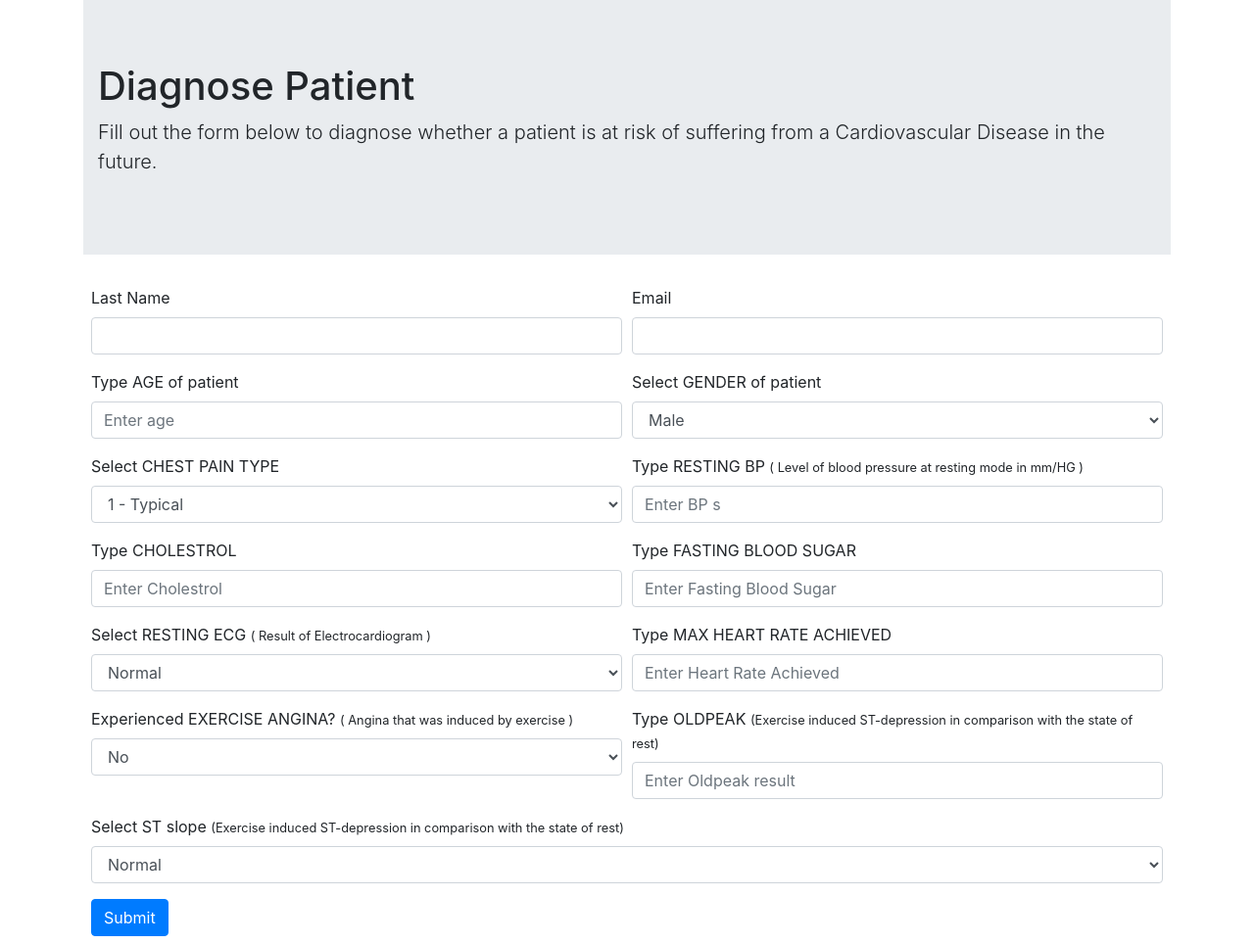
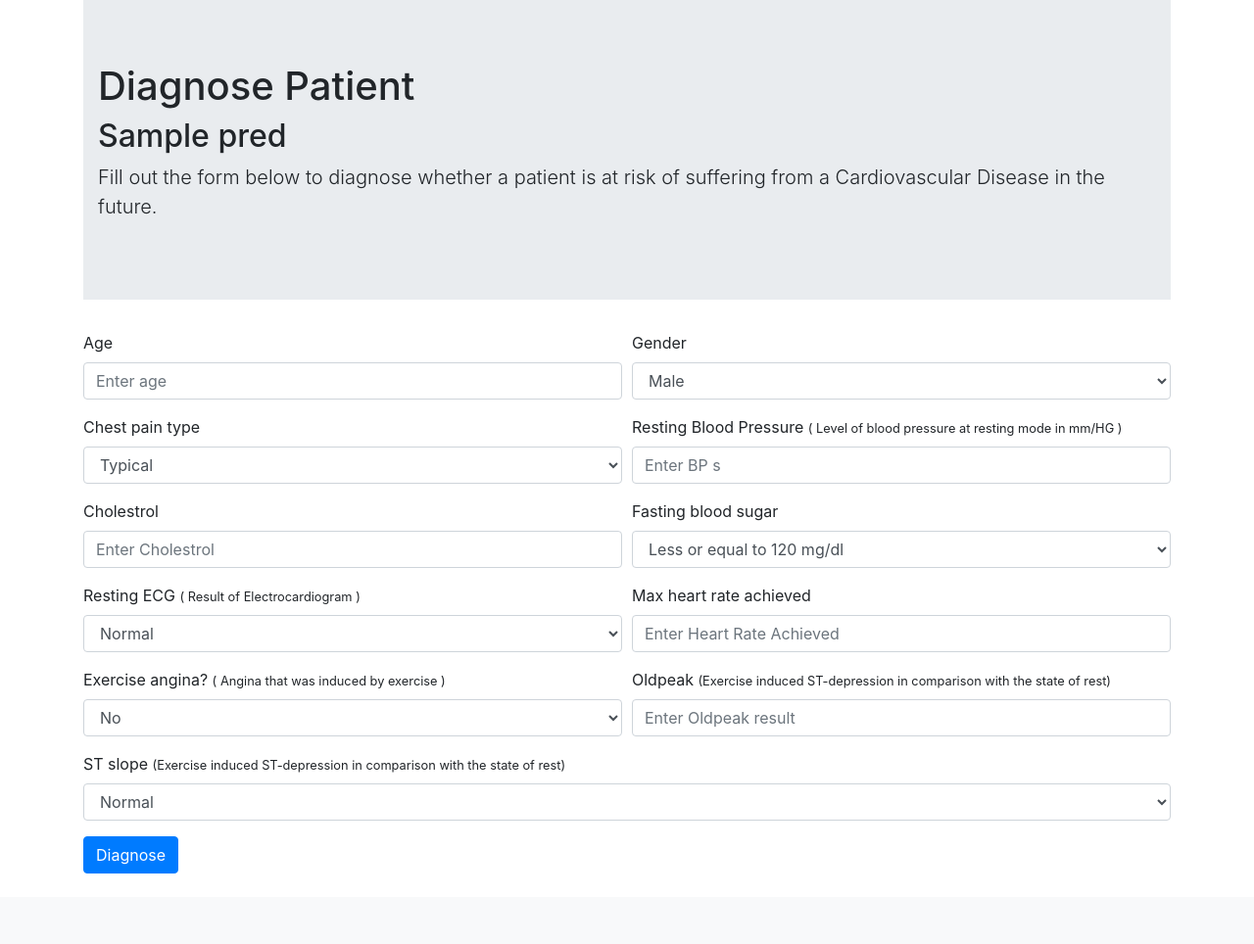
Before and after one commit to rafkol98/CVD-web, a Flask app: template templates/diagnose.html in a window 1280 px wide. Shown: the part 56-1020 px from the top of the page at 98% size. After the commit the page ends 948 px from the top, so only its background shows below. Run offline with Flask 2, Linux system fonts and the light colour scheme; the template is opened without the code that fills it: most values are stand-ins (such as "Sample title", 1, 10 or a date in 2020); parts of the project's set-up code (start-up, migrations or seed data) failed here and were passed over; some libraries are stand-ins or nearby versions.

Commit message:
Progress -> Bug with request on form

```diff
--- a/app.py
+++ b/app.py
@@ -1,7 +1,10 @@
 from flask import Flask, render_template
+import pickle
+import numpy as np
 
 app = Flask(__name__)
 
+model = pickle.load(open('cvd-model.pkl','rb'))
 
 @app.route('/')
 def index():
@@ -11,5 +14,20 @@ def index():
 def diagnose():
     return render_template('diagnose.html')
 
+
+@app.route('/predict', methods=['POST','GET'])
+def predict():
+# Bug with request.
+    ints = [int(x) for x in request.form.values()]
+    final = [np.array(ints)]
+    prediction = model.predict(final)
+
+    if prediction==1:
+        return render_template('diagnose.html', pred='Cancer')
+    else:
+        return render_template('diagnose.html', pred='Healthy')
+
+
+
 if __name__ == '__main__':
     app.run(debug=True)
--- a/templates/diagnose.html
+++ b/templates/diagnose.html
@@ -4,37 +4,37 @@
 <div class="jumbotron jumbotron-fluid">
   <div class="container">
     <h1 class="display-5">Diagnose Patient</h1>
+    <h2>{{pred}}</h2>
     <p class="lead">Fill out the form below to diagnose whether a patient is at risk of suffering from a Cardiovascular Disease in the future.</p>
   </div>
 </div>
 
-<form class="m-2">
+<form action='/predict' method="POST">
 
-  <div class="form-row">
+  {# <div class="form-row">
     <div class="form-group col-md-6">
-      <label for="inputEmail4">Last Name</label>
-      <input type="email" class="form-control" id="inputEmail4">
+      <label for="inputLastName">Last Name</label>
+      <input type="name" class="form-control" id="inputLastName" placeholder="Enter last name of patient">
     </div>
 
     <div class="form-group col-md-6">
-      <label for="inputPassword4">Email</label>
-      <input type="password" class="form-control" id="inputPassword4">
+      <label for="inputEmail">Email</label>
+      <input type="email" class="form-control" id="inputEmail" placeholder="Enter email of patient">
     </div>
-  </div>
+  </div> #}
 
 
   <div class="form-row">
     <div class="form-group col-md-6">
-      <label for="inputAge">Type AGE of patient</label>
+      <label for="inputAge">Age</label>
       <input type="age" class="form-control" id="inputAge" placeholder="Enter age">
     </div>
 
     <div class="form-group col-md-6">
-      <label for="inputGender">Select GENDER of patient</label>
+      <label for="inputGender">Gender</label>
       <select class="form-control" id="inputGender">
-        <option>Male</option>
-        <option>Female</option>
-        <option>Other</option>
+        <option value='0'>Male</option>
+        <option value='1'>Female</option>
       </select>
     </div>
   </div>
@@ -42,87 +42,79 @@
 
   <div class="form-row">
     <div class="form-group col-md-6">
-      <label for="inputChest">Select CHEST PAIN TYPE</label>
+      <label for="inputChest">Chest pain type</label>
       <select class="form-control" id="inputChest">
-        <option>1 - Typical</option>
-        <option>2 - Typical Angine</option>
-        <option>3 - non anginal pain</option>
-        <option>4 - Asymptomatic</option>
+        <option value="1">Typical</option>
+        <option value="2">Typical Angine</option>
+        <option value="3">Non anginal pain</option>
+        <option value="4">Asymptomatic</option>
       </select>
     </div>
 
     <div class="form-group col-md-6">
-      <label for="inputBPS">Type RESTING BP  <small>( Level of blood pressure at resting mode in mm/HG )</small> </label>
+      <label for="inputBPS">Resting Blood Pressure  <small>( Level of blood pressure at resting mode in mm/HG )</small> </label>
       <input type="age" class="form-control" id="inputBPS" placeholder="Enter BP s">
     </div>
   </div>
 
   <div class="form-row">
     <div class="form-group col-md-6">
-      <label for="inputChol">Type CHOLESTROL</label>
+      <label for="inputChol">Cholestrol</label>
       <input type="age" class="form-control" id="inputChol" placeholder="Enter Cholestrol">
     </div>
 
     <div class="form-group col-md-6">
-      <label for="inputFBS">Type FASTING BLOOD SUGAR </label>
-      <input type="age" class="form-control" id="inputFBS" placeholder="Enter Fasting Blood Sugar">
+      <label for="inputFBS">Fasting blood sugar </label>
+      <select class="form-control" id="inputECG">
+        <option value="0">Less or equal to 120 mg/dl</option>
+        <option value="1">More than 120 mg/dl</option>
+      </select>
     </div>
   </div>
 
   <div class="form-row">
     <div class="form-group col-md-6">
-      <label for="inputECG">Select RESTING ECG <small>( Result of Electrocardiogram )</small></label>
+      <label for="inputECG">Resting ECG <small>( Result of Electrocardiogram )</small></label>
       <select class="form-control" id="inputECG">
-        <option>Normal</option>
-        <option>Abnormality in ST-T wave</option>
-        <option>Left ventricular hypertrophy</option>
+        <option value="0">Normal</option>
+        <option value="1">Abnormality in ST-T wave</option>
+        <option value="2">Left ventricular hypertrophy</option>
       </select>
     </div>
 
     <div class="form-group col-md-6">
-      <label for="inputHeart col-md-6">Type MAX HEART RATE ACHIEVED </label>
+      <label for="inputHeart col-md-6">Max heart rate achieved </label>
       <input type="age" class="form-control" id="inputHeart" placeholder="Enter Heart Rate Achieved">
     </div>
   </div>
 
   <div class="form-row">
     <div class="form-group col-md-6">
-      <label for="inputHeart">Experienced EXERCISE ANGINA? <small>( Angina that was induced by exercise )</small> </label>
+      <label for="inputHeart">Exercise angina? <small>( Angina that was induced by exercise )</small> </label>
       <select class="form-control" id="inputECG">
-        <option>No</option>
-        <option>Yes</option>
+        <option value="0">No</option>
+        <option value="1">Yes</option>
       </select>
     </div>
 
     <div class="form-group col-md-6">
-      <label for="inputOldPeak">Type OLDPEAK <small>(Exercise induced ST-depression in comparison with the state of rest)</small>
+      <label for="inputOldPeak">Oldpeak <small>(Exercise induced ST-depression in comparison with the state of rest)</small>
       </label>
       <input type="age" class="form-control" id="inputOldPeak" placeholder="Enter Oldpeak result">
     </div>
   </div>
 
   <div class="form-group">
-    <label for="inputOLDPEAK">Select ST slope <small>(Exercise induced ST-depression in comparison with the state of rest)</small>
+    <label for="inputOLDPEAK">ST slope <small>(Exercise induced ST-depression in comparison with the state of rest)</small>
     </label>
     <select class="form-control" id="inputECG">
-      <option>Normal</option>
-      <option>Upsloping</option>
-      <option>Flat</option>
-      <option>Downsloping</option>
+      <option value="0">Normal</option>
+      <option value="1">Upsloping</option>
+      <option value="2">Flat</option>
+      <option value="3">Downsloping</option>
     </select>
   </div>
 
-
-
-
-
-
-
-
-
-
-
-
-  <button type="submit" class="btn btn-primary">Submit</button>
+  <button type="submit" class="btn btn-primary center mb-4">Diagnose</button>
 </form>
 {% endblock %}
```
Also changed, not shown: 2 other files.
